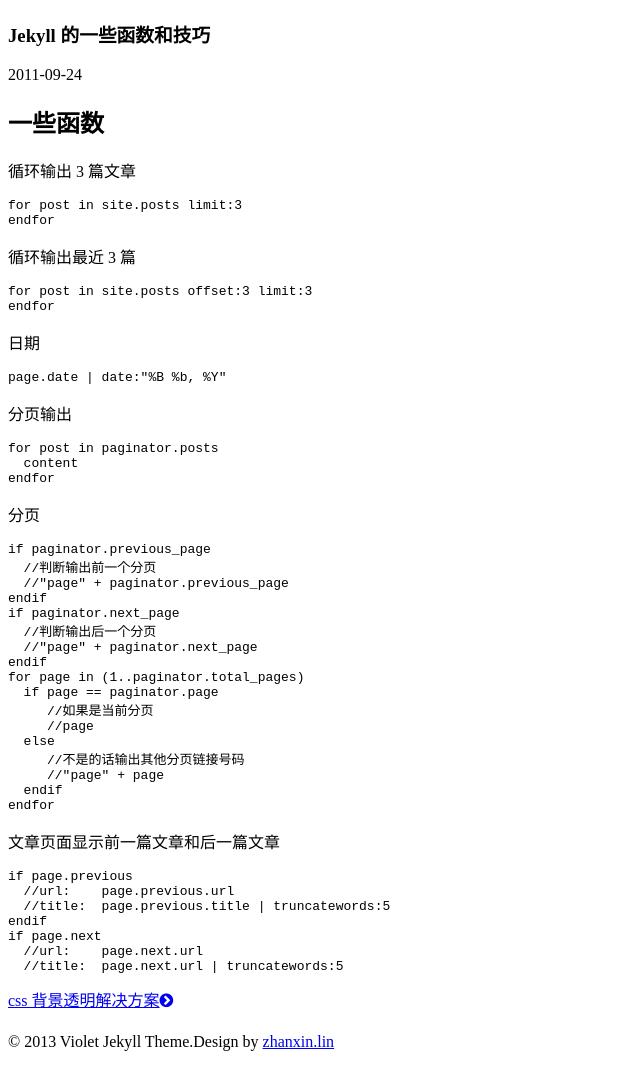
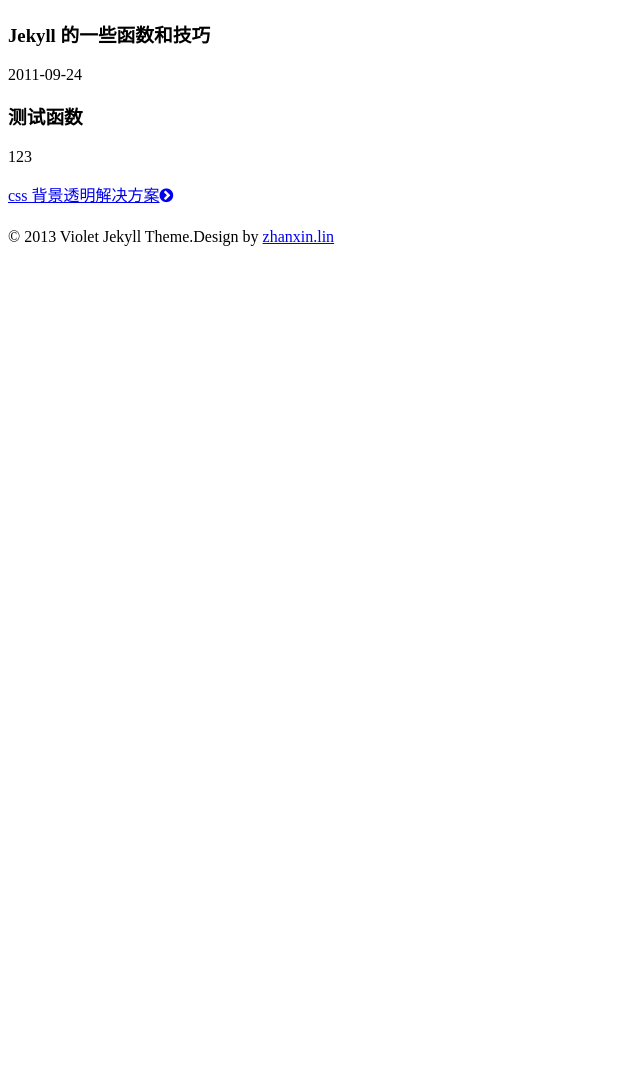
Before and after one commit to pizn/pizn.github.com, a Jekyll site: the page built from _posts/2011-09-24-jekyll-more.md, in a window 1280 px wide. Shown: the whole page, without its empty margins (0-640 px from the left). Built offline with Jekyll 4.4.1, drawn with Linux system fonts in a browser that asks for light colours; nearby versions of some CDN libraries; some web fonts are replaced; library files that are not in the unit come from our copies; comment, search, counter and statistics services are not loaded; after the commit the page ends 900 px from its top, so only the background shows below that.

Commit message:
[Leafeon]: Update post

```diff
--- a/_posts/2011-09-24-jekyll-more.md
+++ b/_posts/2011-09-24-jekyll-more.md
@@ -4,55 +4,6 @@
 description: 在使用 Jekyll 构建博客的过程中，我记录下了这些常见的函数，例如循环输出文章，输出分页等
 tags: Jekyll
 ---
-## 一些函数
+# 测试函数
 
-循环输出 3 篇文章
-<pre class="js" name="colorcode">
-for post in site.posts limit:3
-endfor
-</pre>
-循环输出最近 3 篇
-<pre class="js" name="colorcode">
-for post in site.posts offset:3 limit:3
-endfor
-</pre>
-日期
-<pre class="js" name="colorcode">
-page.date | date:"%B %b, %Y"
-</pre>
-分页输出
-<pre class="js" name="colorcode">
-for post in paginator.posts
-  content
-endfor
-</pre>
-分页
-<pre class="js" name="colorcode">
-if paginator.previous_page
-  //判断输出前一个分页
-  //"page" + paginator.previous_page
-endif
-if paginator.next_page
-  //判断输出后一个分页
-  //"page" + paginator.next_page
-endif
-for page in (1..paginator.total_pages)
-  if page == paginator.page
-     //如果是当前分页
-     //page
-  else
-     //不是的话输出其他分页链接号码
-     //"page" + page
-  endif
-endfor
-</pre>
-文章页面显示前一篇文章和后一篇文章
-<pre class="js" name="colorcode">
-if page.previous
-  //url:    page.previous.url
-  //title:  page.previous.title | truncatewords:5
-endif
-if page.next
-  //url:    page.next.url
-  //title:  page.next.url | truncatewords:5
-</pre>
+123
```
